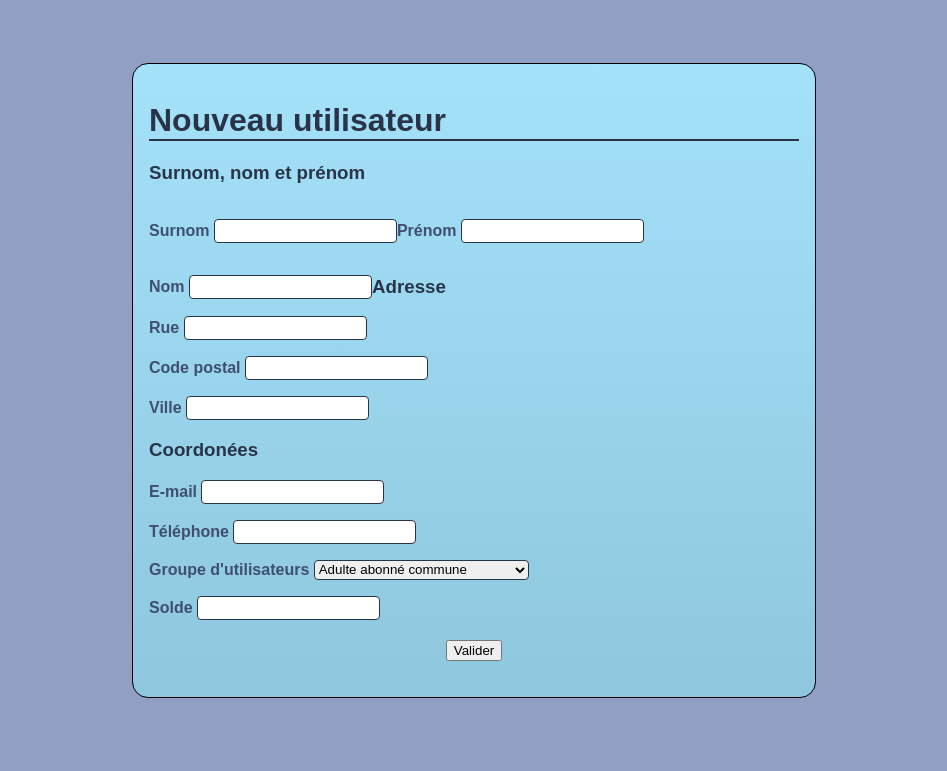
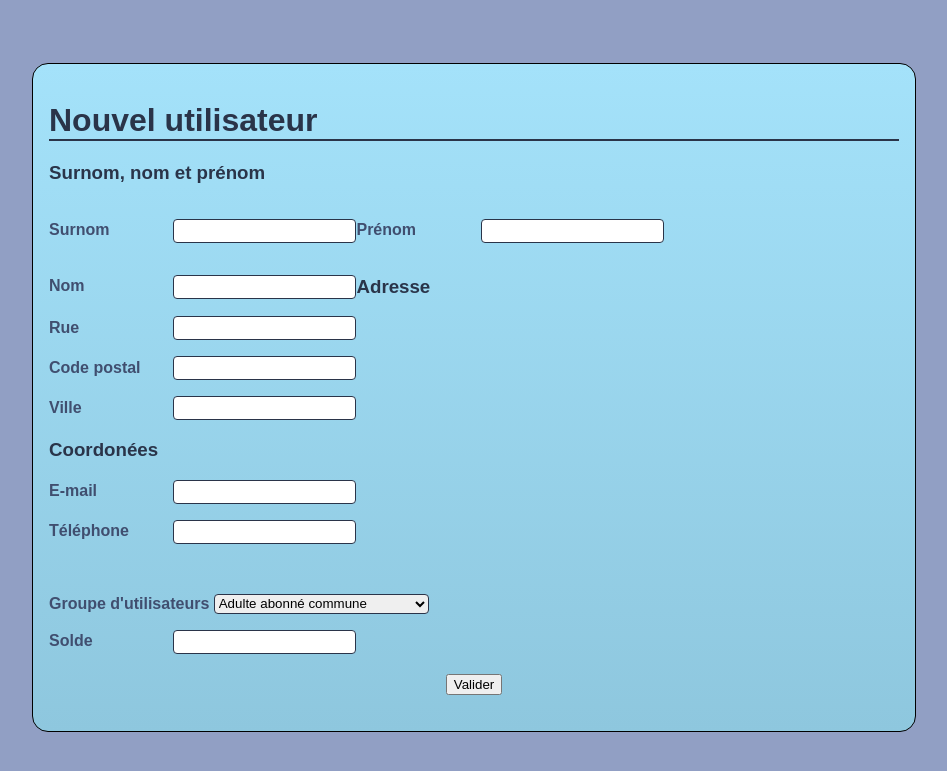
Before and after one commit to Elouan-Callec/Cash-Register, a PHP site: page /AjoutUtilisateur.html in a window 1280 px wide. Shown: the top 771 px of the page, without its empty margins (166-1113 px from the left). Run offline with PHP 8.4, Linux system fonts and the light colour scheme.

Commit message:
update ajout utilisateur

```diff
--- a/AjoutUtilisateur.html
+++ b/AjoutUtilisateur.html
@@ -9,7 +9,7 @@
 
 <body>
     <form method="POST" action="provisoire.php">
-        <h1 class="border">Nouveau utilisateur</h1>
+        <h1 class="border">Nouvel utilisateur</h1>
         <section>
             <h3>Surnom, nom et prénom</h3>
 
@@ -19,7 +19,7 @@
                         <label for="surnom">
                             <span>Surnom</span>
                         </label>
-                        <input type="text" name="surnom" id="surnom" class="case"/>
+                        <input type="text" name="surnom" id="surnom" class="case" />
                     </p>
                 </div>
                 <div class="center">
@@ -41,9 +41,9 @@
             </div>
         </section>
 
-        <br/>
-        <br/>
-        <br/>
+        <br />
+        <br />
+        <br />
         <section>
             <h3>Adresse</h3>
 
@@ -84,6 +84,7 @@
             </p>
         </section>
 
+        <br />
         <section>
             <p>
                 <label for="groupeUtil">Groupe d'utilisateurs</label>
@@ -105,7 +106,9 @@
                     </optgroup>
                 </select>
             </p>
-            <label for="solde">Solde</label>
+            <label for="solde">
+                <span>Solde</span>
+            </label>
 
             <input type="number" name="solde" id="solde" class="case">
         </section>
--- a/style/style.css
+++ b/style/style.css
@@ -61,7 +61,7 @@ body{
 form
 {
     margin: 5% auto;
-    width: 650px;
+    width: 850px;
     padding: 1em;
     border: 1px solid black;
     border-radius: 1em;
@@ -116,8 +116,9 @@ h1, h2, h3
     border-color: #2a3449;
 }
 
-textarea
+label span
 {
-    vertical-align: top;
-    height: 5em;
+    display: inline-block;
+    width: 120px;
+    text-align: left;
 }
```
